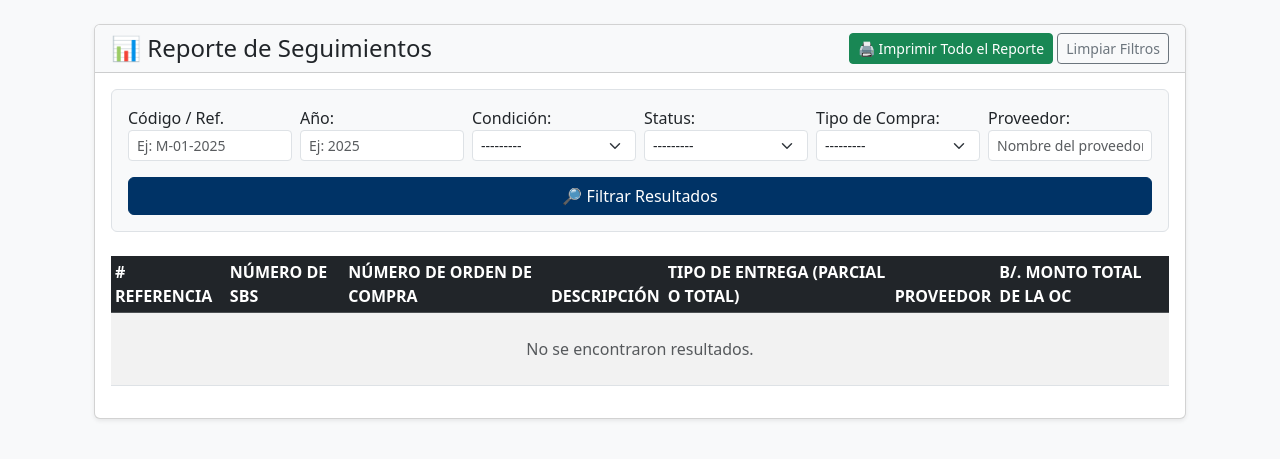
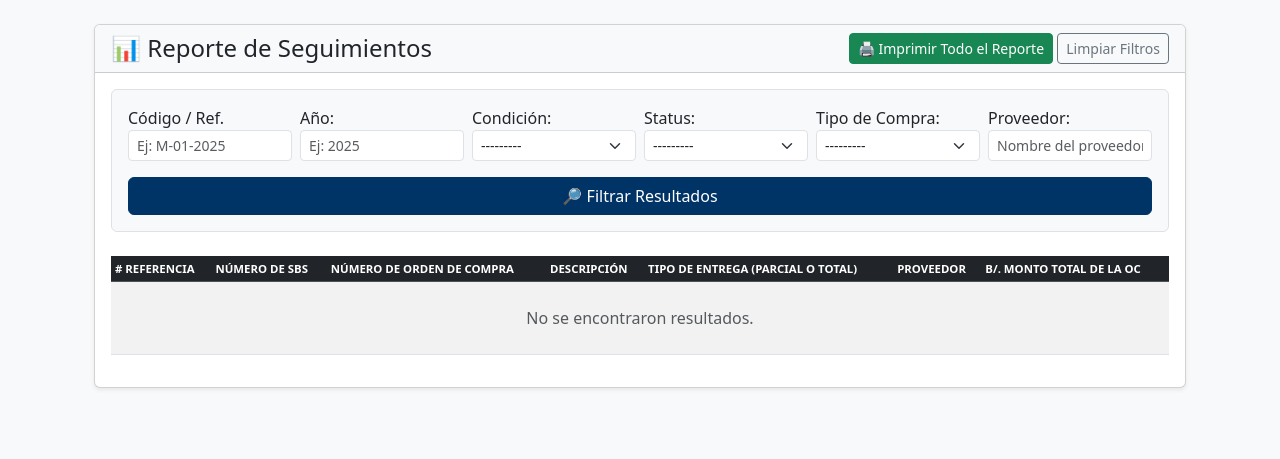
Before and after one commit to dmitre-cloud/LRAA_SEGUIMIENTO_SBS, a Django app: page /reportes/ in a window 1280 px wide. Shown: the part 56-515 px from the top of the page. Run offline with Django 5.2, Linux system fonts and the light colour scheme; the visitor is signed in with stand-in values (Sample User, id 1); data that the repository does not hold is empty; some libraries are stand-ins or nearby versions.

Commit message:
cambiar tamaño en la tabla principal font-size: 11.4px;

```diff
--- a/solicitudes/templates/solicitudes/seguimiento_report.html
+++ b/solicitudes/templates/solicitudes/seguimiento_report.html
@@ -42,7 +42,7 @@
 
             <div class="table-responsive" id="report-table-section">
                 <table class="table table-striped table-hover table-sm align-middle" id="main-data-table">
-                    <thead class="table-dark">
+                    <thead class="table-dark" style="font-size: 11.4px;">
                         <tr>
                             <th># REFERENCIA</th>
                             <th>NÚMERO DE SBS</th>
```
